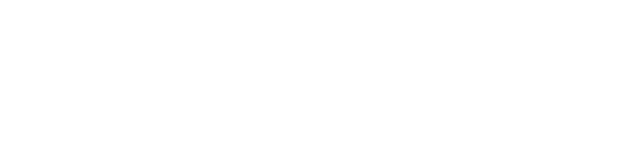
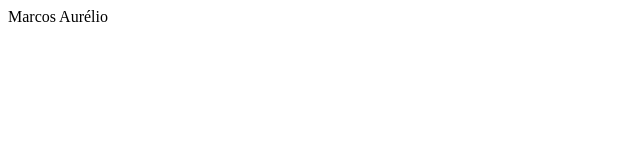
Before and after one commit to marcos9812/marcos9812.github.io, a plain HTML site: page index.html in a window 1280 px wide. Shown: the whole page, without its empty margins (0-640 px from the left). Drawn offline with Linux system fonts and the light colour scheme.

Commit message:
Update index.html

```diff
--- a/index.html
+++ b/index.html
@@ -3,6 +3,6 @@
 <title> qualquer coisa </title>
 </head>
 <body>
-
+Marcos Aurélio
 </body>
 </html>
```
